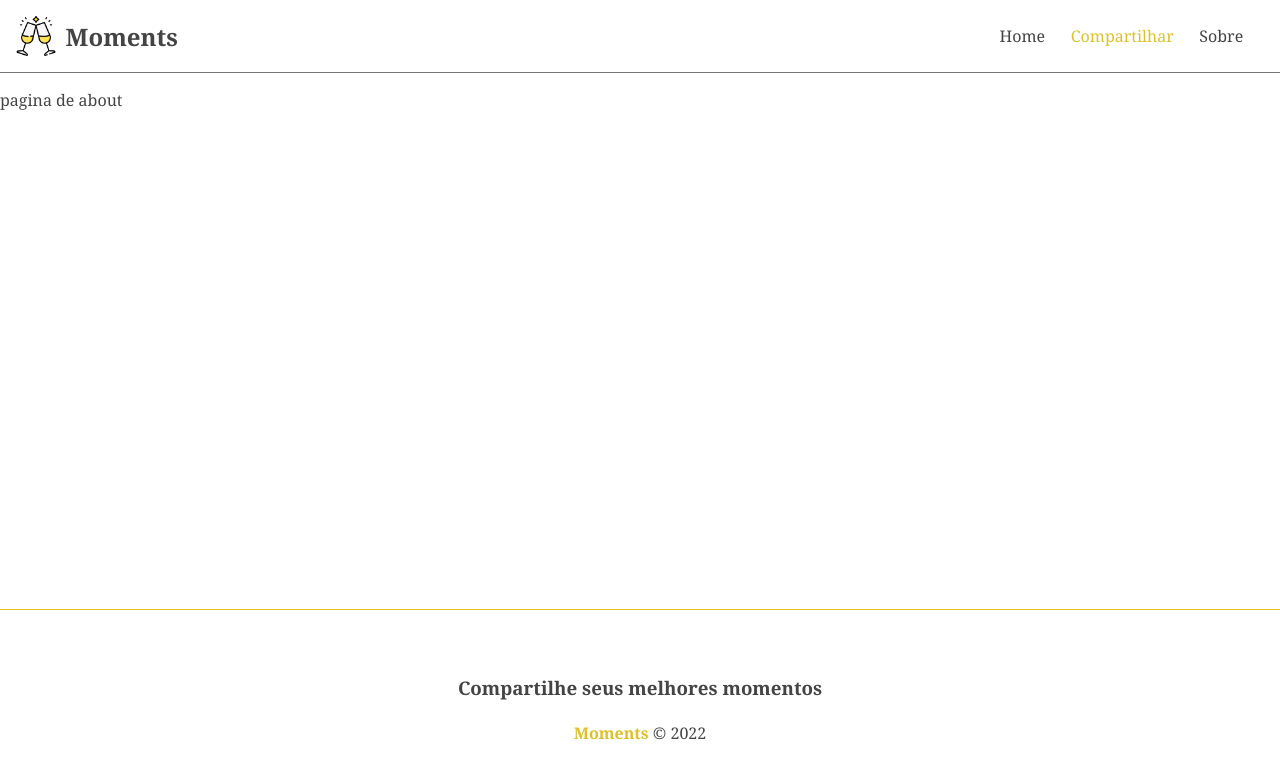
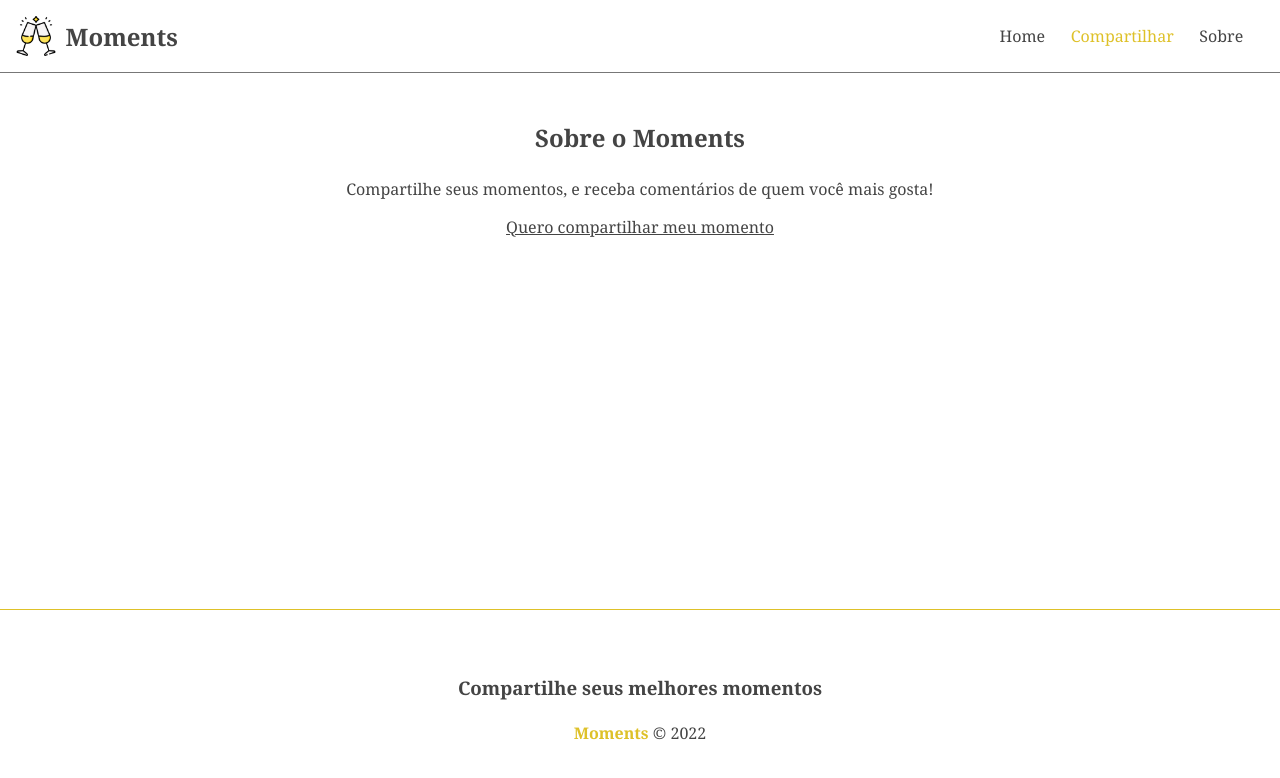
Before and after one commit to HerbertCarlos007/moments, an Angular app: page /about in a window 1280 px wide. Shown: the top 778 px of the page. Built offline with nearby package versions, Linux system fonts and the light colour scheme.

Commit message:
finalizando pagina about

```diff
--- a/src/app/components/pages/about/about.component.css
+++ b/src/app/components/pages/about/about.component.css
@@ -0,0 +1,15 @@
+.about {
+    display: flex;
+    flex-direction: column;
+    align-items: center;
+    justify-content: center;
+    padding: 2em;
+}
+
+h2, p {
+    margin-bottom: 1em;
+}
+
+.about a {
+    text-decoration: underline;
+}
--- a/src/app/components/pages/about/about.component.html
+++ b/src/app/components/pages/about/about.component.html
@@ -1 +1,5 @@
-<p>pagina de about</p>
+<div class="about">
+    <h2>Sobre o Moments</h2>
+    <p>Compartilhe seus momentos, e receba comentários de quem você mais gosta!</p>
+    <a routerLink="/moments/new">Quero compartilhar meu momento</a>
+</div>
```
